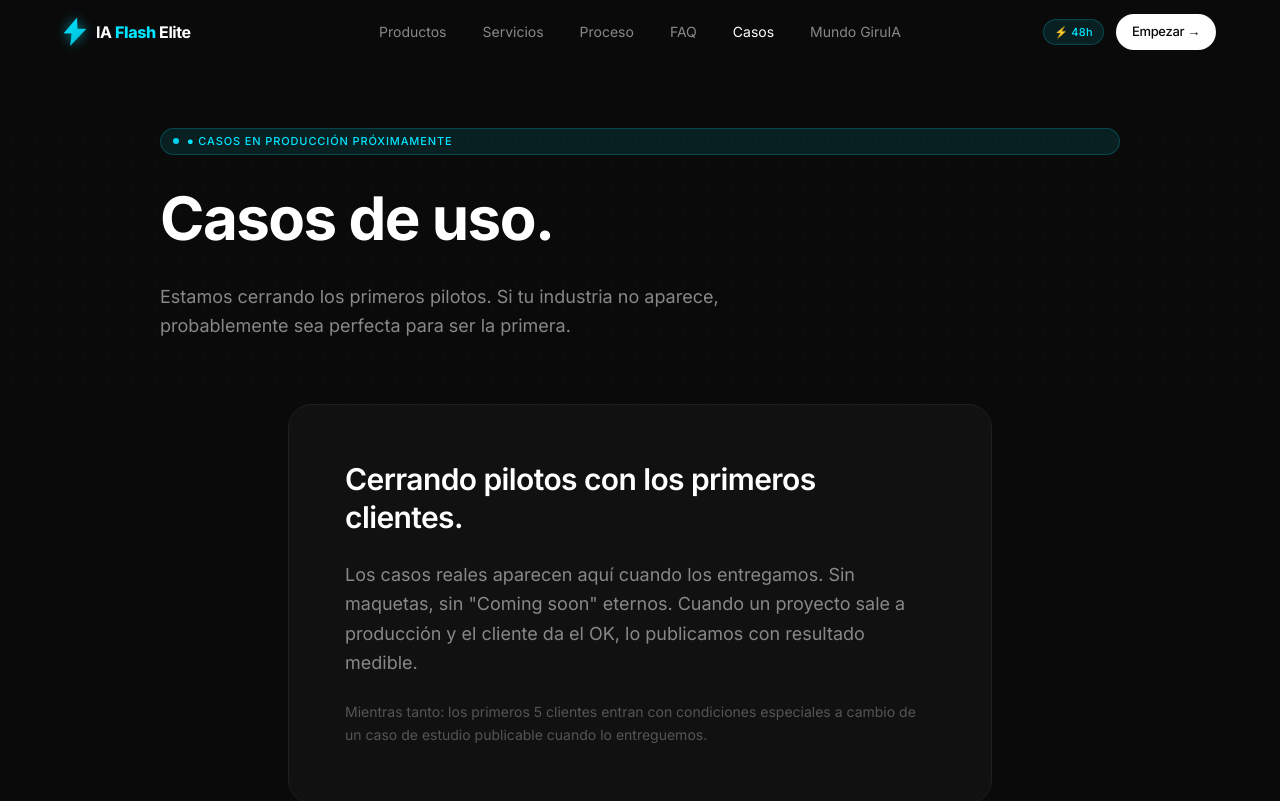
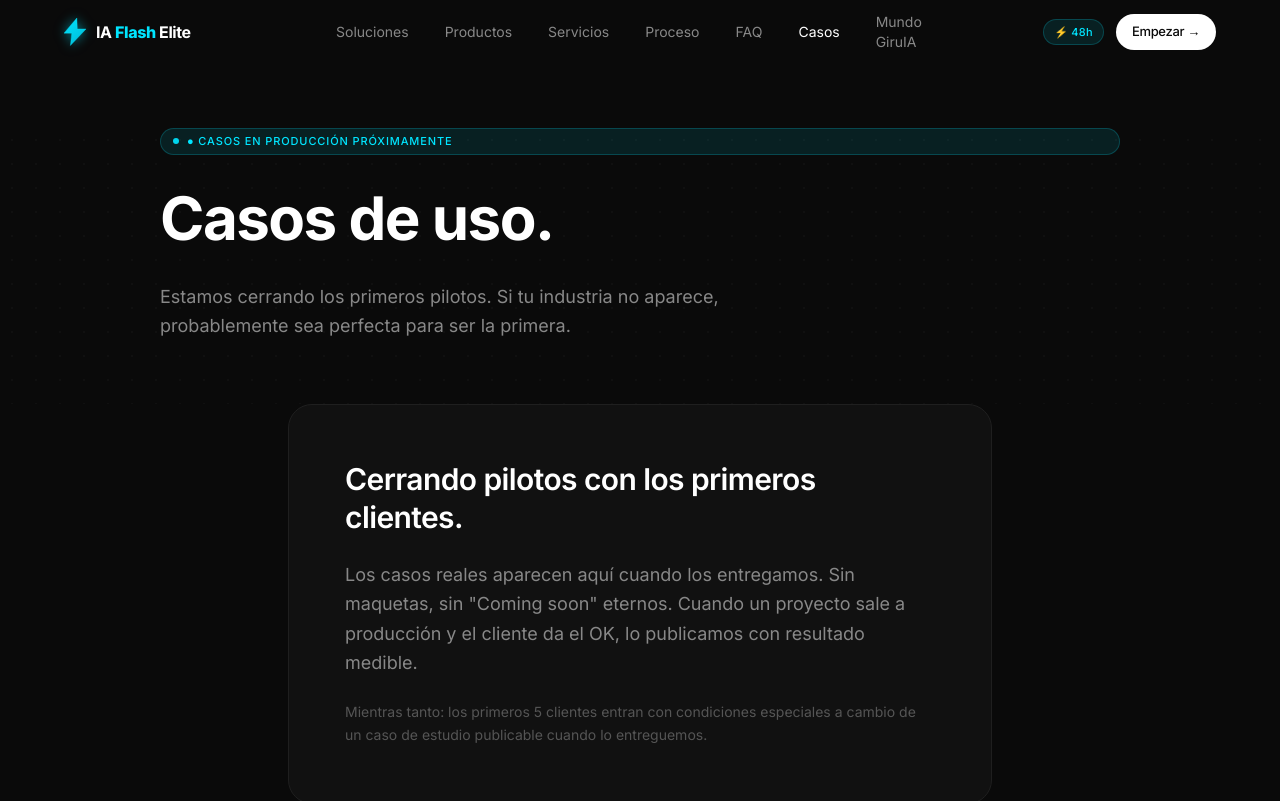
Before and after one commit to darkjarviselit/iaflashelite-web, a Next.js app: page /casos in a window 1280 px wide. Shown: the top 801 px of the page. Built offline with nearby package versions, Linux system fonts and the light colour scheme.

Commit message:
feat(header): add Soluciones nav link — W-4
"Soluciones" se añade como primer item del FULL_NAV, antes de
"Productos". El matcher activo existente ya cubre /soluciones/* via
pathname.startsWith().

```diff
--- a/src/components/layout/header.tsx
+++ b/src/components/layout/header.tsx
@@ -9,6 +9,7 @@ import { Button } from "@/components/ui/button";
 import { NAV } from "@/lib/constants";
 
 const FULL_NAV = [
+    { label: "Soluciones", href: "/soluciones" },
     { label: "Productos", href: "/productos" },
     ...NAV.filter((n) => !n.href.startsWith("/")),
     { label: "Casos", href: "/casos" },
```
